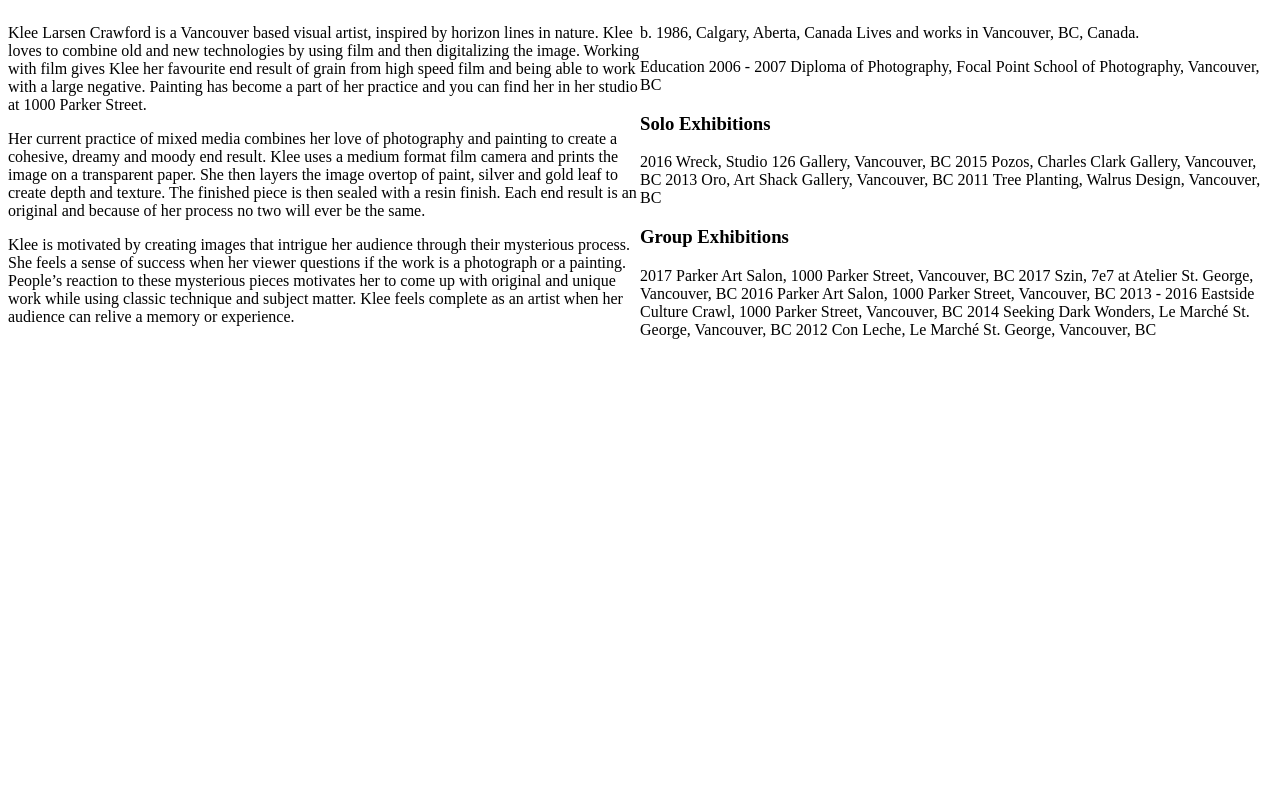
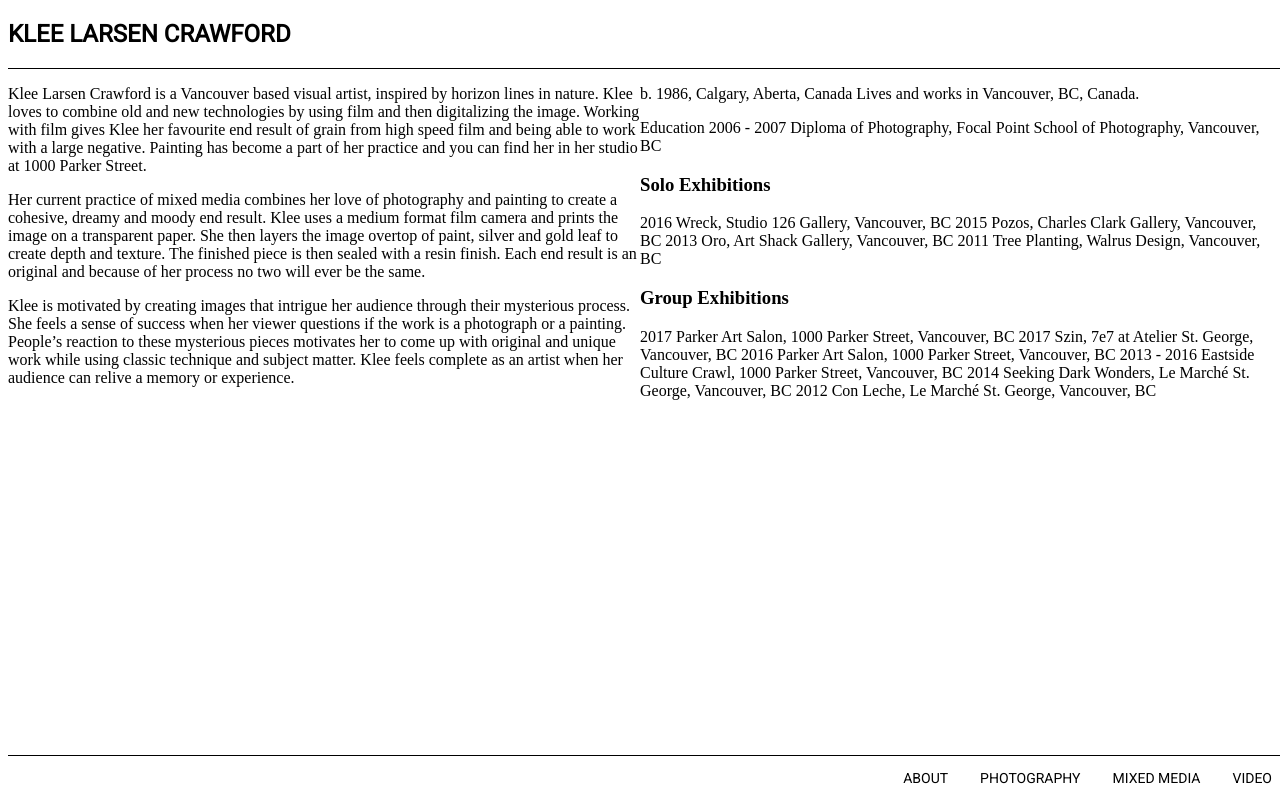
Before and after one commit to ericmackay/Klee-portfolio, a plain HTML site: page about.html in a window 1280 px wide. Drawn offline with Linux system fonts and the light colour scheme.

Commit message:
updated styles and menu links

```diff
--- a/about.html
+++ b/about.html
@@ -9,10 +9,21 @@
   <link rel='icon' href='favicon.ico'>
   <link href='https://fonts.googleapis.com/css?family=PT+Serif|Roboto' rel='stylesheet'>
   <link href='css/app.css' rel='stylesheet'>
+  <script src="js/app.js"></script>
 </head>
 
+
 <body>
+  <!-- <div id='page-slide' class='container-content'>
+  </div> -->
 
+  <div class='header'>
+    <div>
+      <a href="index.html">
+        <h2>KLEE LARSEN CRAWFORD</h2>
+      </a>
+    </div>
+  </div>
   <div class='about-content'>
     <p>Klee Larsen Crawford is a Vancouver based visual artist, inspired by horizon lines in nature. Klee loves to combine old
       and new technologies by using film and then digitalizing the image. Working with film gives Klee her favourite end
@@ -22,32 +33,48 @@
       end result. Klee uses a medium format film camera and prints the image on a transparent paper. She then layers the
       image overtop of paint, silver and gold leaf to create depth and texture. The finished piece is then sealed with a
       resin finish. Each end result is an original and because of her process no two will ever be the same. </p>
-    <p> Klee is motivated by creating images that intrigue her audience through their mysterious process. She feels a sense of success
-    when her viewer questions if the work is a photograph or a painting. People’s reaction to these mysterious pieces motivates
-    her to come up with original and unique work while using classic technique and subject matter. Klee feels complete as
-    an artist when her audience can relive a memory or experience.</p>
+    <p> Klee is motivated by creating images that intrigue her audience through their mysterious process. She feels a sense of
+      success when her viewer questions if the work is a photograph or a painting. People’s reaction to these mysterious
+      pieces motivates her to come up with original and unique work while using classic technique and subject matter. Klee
+      feels complete as an artist when her audience can relive a memory or experience.</p>
   </div>
 
   <div class='cv-content'>
     <p>
-      b. 1986, Calgary, Aberta, Canada Lives and works in Vancouver,
-    BC, Canada.
+      b. 1986, Calgary, Aberta, Canada Lives and works in Vancouver, BC, Canada.
     </p>
     <p> Education 2006 - 2007 Diploma of Photography, Focal Point School of Photography, Vancouver, BC
     </p>
     <h3> Solo Exhibitions
     </h3>
     <p> 2016 Wreck, Studio 126 Gallery, Vancouver, BC 2015 Pozos, Charles Clark Gallery, Vancouver, BC 2013 Oro, Art Shack Gallery,
-    Vancouver, BC 2011 Tree Planting, Walrus Design, Vancouver, BC
+      Vancouver, BC 2011 Tree Planting, Walrus Design, Vancouver, BC
     </p>
     <h3>Group Exhibitions </h3>
-    <p>2017 Parker Art Salon, 1000 Parker Street,
-        Vancouver, BC 2017 Szin, 7e7 at Atelier St. George, Vancouver, BC 2016 Parker Art Salon, 1000 Parker Street, Vancouver,
-        BC 2013 - 2016 Eastside Culture Crawl, 1000 Parker Street, Vancouver, BC 2014 Seeking Dark Wonders, Le Marché St. George,
-        Vancouver, BC 2012 Con Leche, Le Marché St. George, Vancouver, BC
-      </p>
+    <p>2017 Parker Art Salon, 1000 Parker Street, Vancouver, BC 2017 Szin, 7e7 at Atelier St. George, Vancouver, BC 2016 Parker
+      Art Salon, 1000 Parker Street, Vancouver, BC 2013 - 2016 Eastside Culture Crawl, 1000 Parker Street, Vancouver, BC
+      2014 Seeking Dark Wonders, Le Marché St. George, Vancouver, BC 2012 Con Leche, Le Marché St. George, Vancouver, BC
+    </p>
   </div>
+  <div class='footer'>
+    <ul>
+      <li>
+        <a href="video.html">VIDEO</a>
+      </li>
+      <li>
+        <a href="mixed.html">MIXED MEDIA</a>
+      </li>
+      <li>
 
+        <a href="photography.html">PHOTOGRAPHY</a>
+      </li>
+      <li>
+        <a href="about.html">ABOUT</a>
+      </li>
+    </ul>
+
+  </div>
 </body>
 
+
 </html>
--- a/css/app.css
+++ b/css/app.css
@@ -1,4 +1,4 @@
-.body {
+.app {
   margin: 0;
 }
 .header {
@@ -8,6 +8,11 @@
   width: 100vw;
   border-bottom: 1px solid black;
   max-height: 10vh;
+}
+
+.header a {
+  text-decoration: none;
+  color: black;
 }
 
 .container-content {
@@ -58,10 +63,10 @@
   opacity: 1;
 }
 
-
 //about page stuff
-.about-content,  .cv-content{
-  font-family: 'PT Serif', serif;
+.about-content,
+.cv-content {
+  font-family: "PT Serif", serif;
 }
 
 .about-content {
--- a/js/app.js
+++ b/js/app.js
@@ -2,6 +2,7 @@ var loadPage = function(url) {
   var slider = document.getElementById("page-slide");
   var oReq = new XMLHttpRequest();
   oReq.addEventListener("load", function() {
+    1;
     var html = this.responseText;
     slider.innerHTML = html;
   });
```
Also changed, not shown: index.html (+11 -9 lines).
